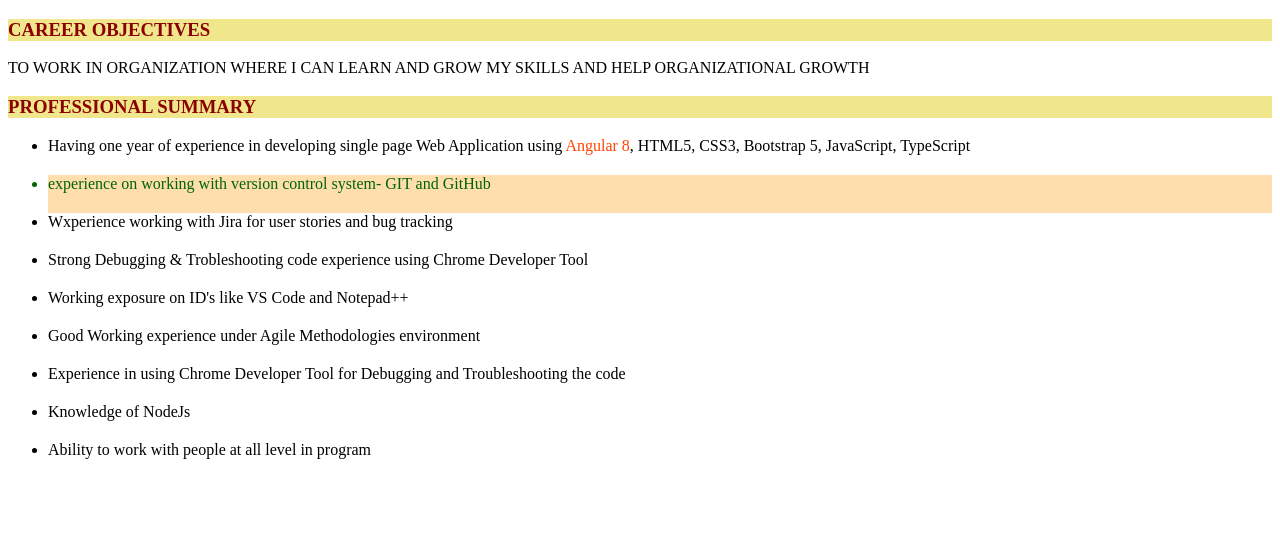
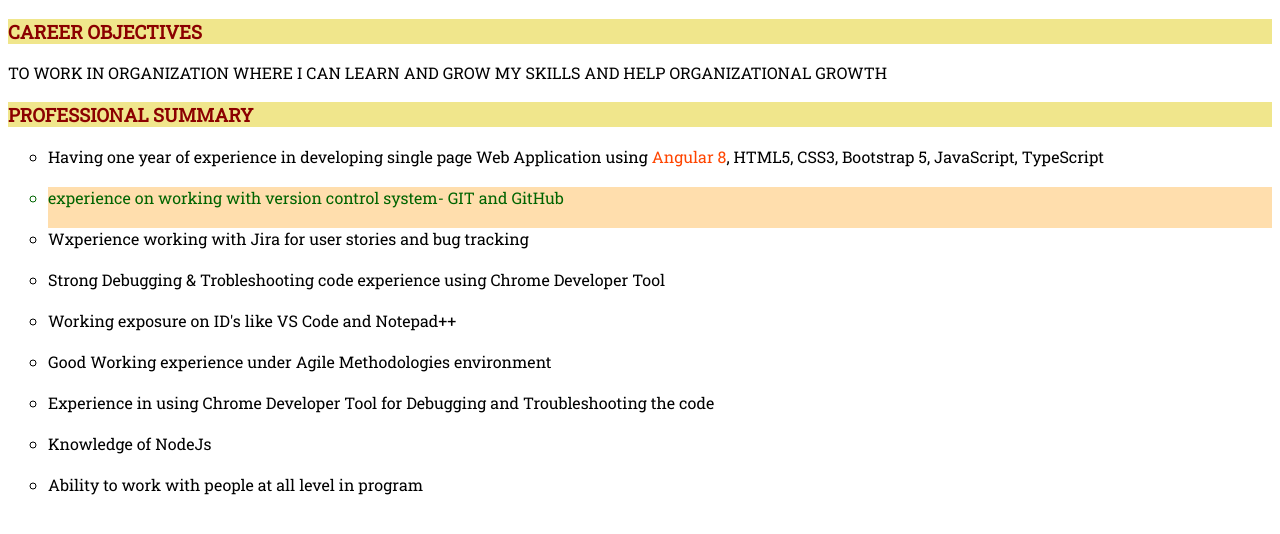
Before and after one commit to akashmukare17/MyProfile, a plain HTML site: page home.html in a window 1280 px wide. Drawn offline with Linux system fonts and the light colour scheme.

Commit message:
Update home.html
applied font family and list style

```diff
--- a/home.html
+++ b/home.html
@@ -2,7 +2,14 @@
 <html>
   <head>
     <title>Home</title>
+
+    <link rel="preconnect" href="https://fonts.googleapis.com">
+    <link rel="preconnect" href="https://fonts.gstatic.com" crossorigin>
+    <link href="https://fonts.googleapis.com/css2?family=Roboto+Slab&display=swap" rel="stylesheet">
     <style>
+        *{
+        font-family: 'Roboto Slab', serif;
+        }
         .head{
             color: darkred;
             background-color: khaki;
@@ -17,6 +24,9 @@
         }
         li{
           padding-bottom: 20px;
+        }
+        ul{
+          list-style-type:circle;
         }
     </style>
   </head>
```
